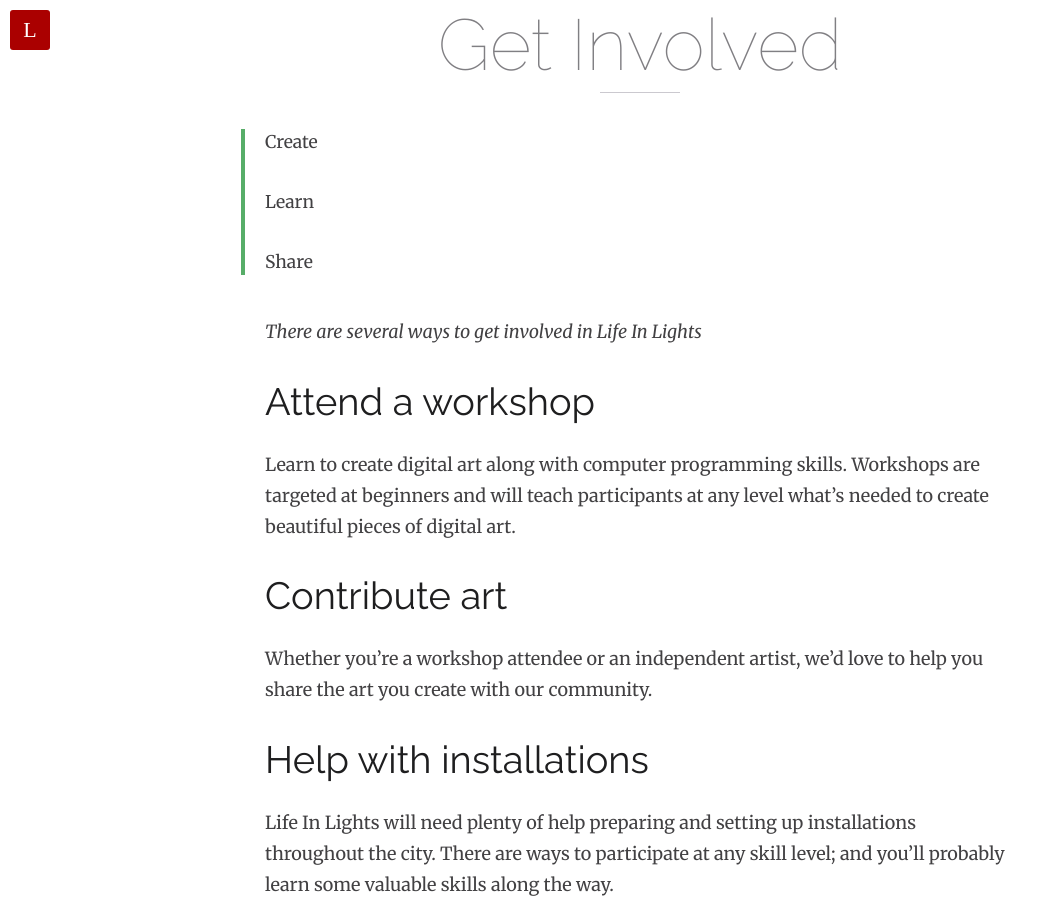
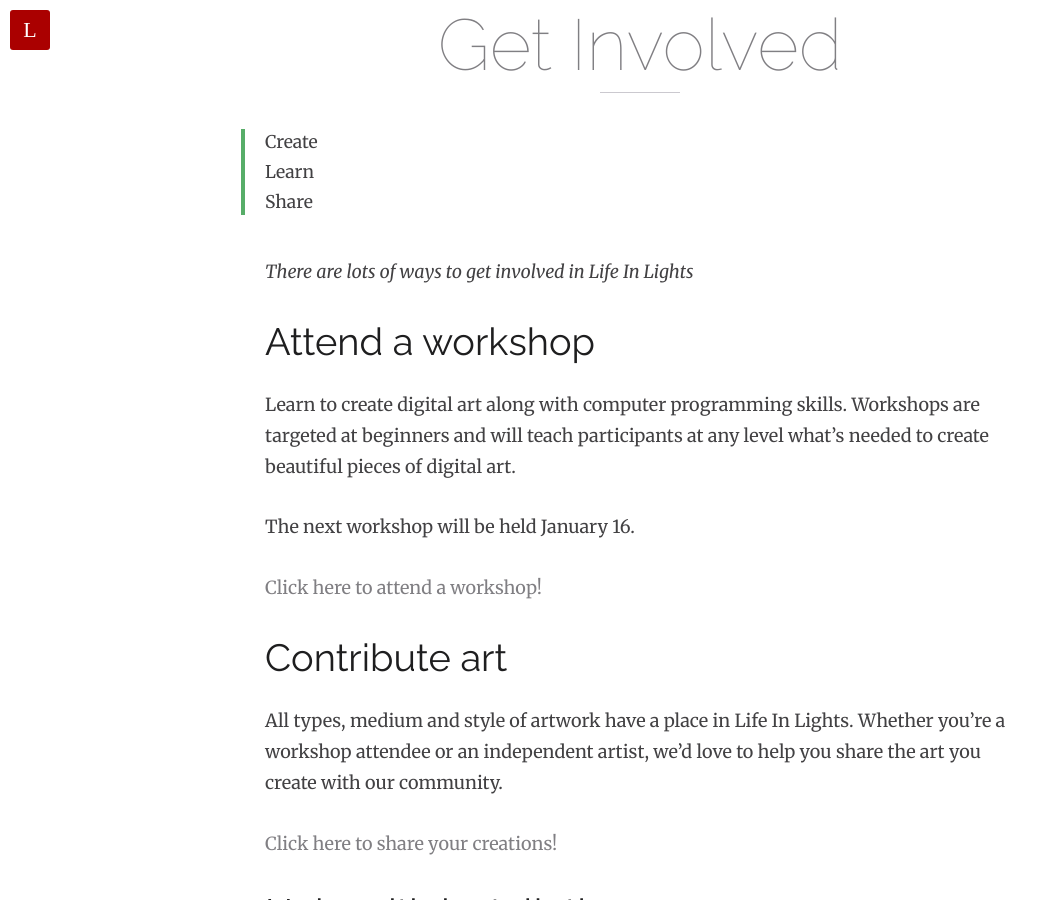
Before and after one commit to LifeInLights/lifeinlights.github.io, a Jekyll site: the page built from get-involved.md, in a window 1280 px wide and 900 px high, scrolled down 465 px. Shown: the whole window, without its empty margins (0-1058 px from the left). Built offline with Jekyll 4.4.1, drawn with Linux system fonts in a browser that asks for light colours; nearby versions of some CDN libraries; some of the changed text lies outside the part shown.

Commit message:
Update get-involved

```diff
--- a/get-involved.md
+++ b/get-involved.md
@@ -4,22 +4,33 @@ permalink: /get-involved/index.html
 title: Get Involved
 tags: [lifeinlights]
 ---
->Create
->
->Learn
->
+>Create<br>
+>Learn<br>
 >Share
 
-*There are several ways to get involved in Life In Lights*
+*There are lots of ways to get involved in Life In Lights*
 
 #Attend a workshop
 Learn to create digital art along with computer programming skills. Workshops are targeted at beginners and will teach participants at any level what's needed to create beautiful pieces of digital art.
 
+The next workshop will be held January 16.
+
+[Click here to attend a workshop!](http://goo.gl/forms/xwE4O0bguo)
+
 #Contribute art
-Whether you're a workshop attendee or an independent artist, we'd love to help you share the art you create with our community.
+All types, medium and style of artwork have a place in Life In Lights. Whether you're a workshop attendee or an independent artist, we'd love to help you share the art you create with our community.
+
+[Click here to share your creations!](http://goo.gl/forms/Xyl6UHaQD5)
 
 #Help with installations
-Life In Lights will need plenty of help preparing and setting up installations throughout the city. There are ways to participate at any skill level; and you'll probably learn some valuable skills along the way.
+Life In Lights will need plenty of help preparing and setting up installations throughout the city. There are ways to participate at any skill level; and you can even learn some valuable skills along the way.
+
+[Click here to share your skills!](http://goo.gl/forms/Xyl6UHaQD5)
+
+#Host an installation
+The Life In Lights project wants to help downtown business owners and property owners thrive. By hosting an installation property owners have the opportunity to draw attention to their location in a new and engaging way; increasing visitors, customers and potential real estate clients. If you are a property owner, tenant or know someone who would like to host an installation at their location, we'd love to speak with you!
+
+[Click here to tell us about a location!](http://goo.gl/forms/Xyl6UHaQD5)
 
 #Get the word out
 Let your friends know about the Life In Lights project. Share us on Facebook, Instagram, Twitter.
```
